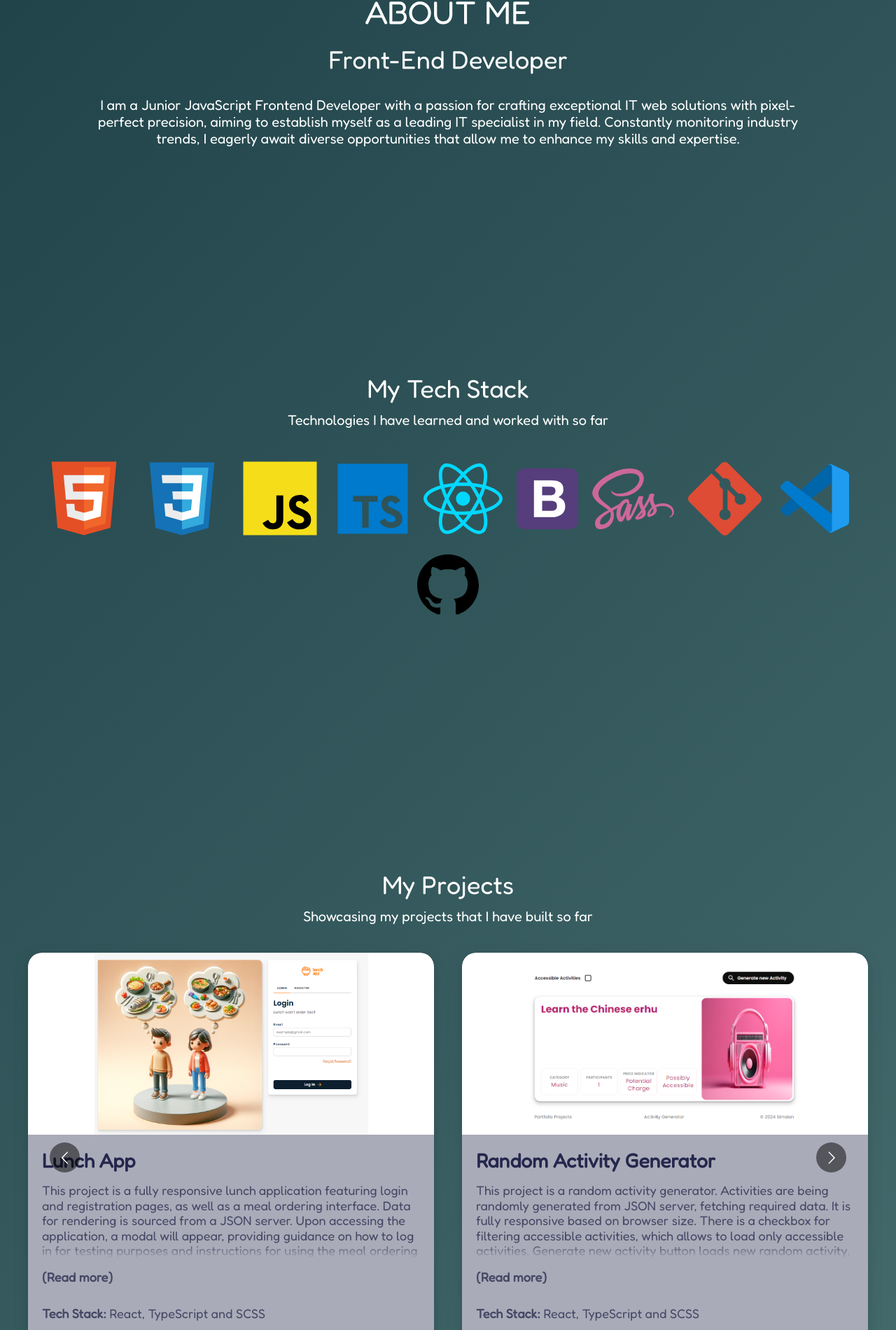
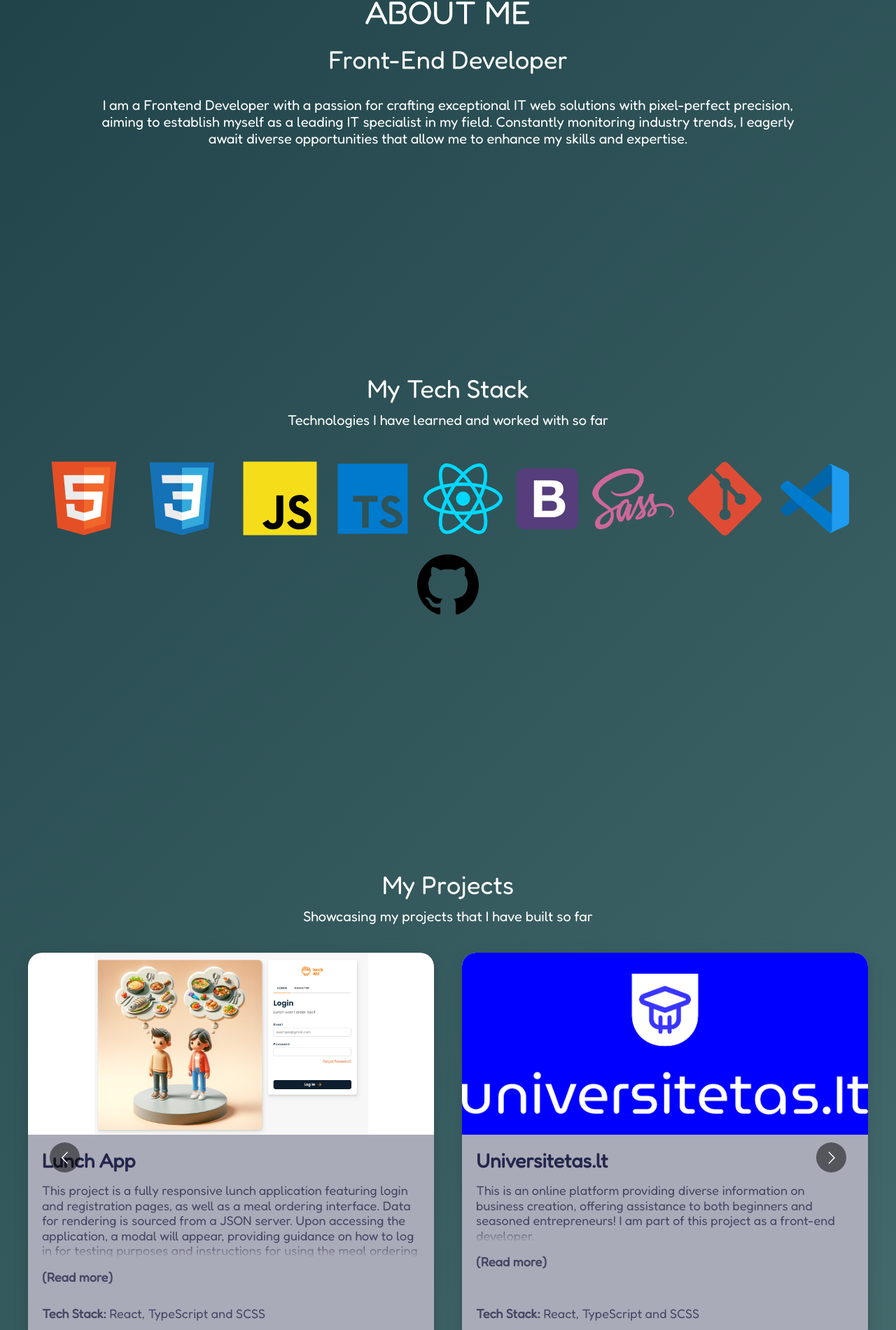
Before and after one commit to Simasdan/Portfolio-projects, a React (Vite) app in the folder 0-portfolio-web-page/: page / in a window 1280 px wide. Shown: the part 1289-3189 px from the top of the page at 70% size. Built offline with nearby package versions, Linux system fonts and the light colour scheme.

Commit message:
Small changes

```diff
--- a/0-portfolio-web-page/src/components/IntroSection/IntroSection.css
+++ b/0-portfolio-web-page/src/components/IntroSection/IntroSection.css
@@ -17,7 +17,7 @@
 .intro-section .gradient-wrapper {
     width: 300px;
     height: 300px;
-    background-image: linear-gradient(90deg, rgba(34,193,195,1) 0%, rgba(253,187,45,1) 100%);
+    /* background-image: linear-gradient(90deg, rgba(34,193,195,1) 0%, rgba(253,187,45,1) 100%); */
     border: 8px solid transparent;
     border-radius: 50%;
     background-size: cover;
--- a/0-portfolio-web-page/src/components/IntroSection/IntroSection.jsx
+++ b/0-portfolio-web-page/src/components/IntroSection/IntroSection.jsx
@@ -9,7 +9,7 @@ const IntroSection = () => {
             </div>
             <h1 className='intro-section-title'>About me</h1>
             <h2 className='intro-section-subtitle'>Front-End Developer</h2>
-            <p>I am a Junior JavaScript Frontend Developer with a passion for crafting exceptional IT web solutions with pixel-perfect precision, aiming to establish myself as a leading IT specialist in my field. Constantly monitoring industry trends, I eagerly await diverse opportunities that allow me to enhance my skills and expertise.</p>
+            <p>I am a Frontend Developer with a passion for crafting exceptional IT web solutions with pixel-perfect precision, aiming to establish myself as a leading IT specialist in my field. Constantly monitoring industry trends, I eagerly await diverse opportunities that allow me to enhance my skills and expertise.</p>
         </div>
     )
 }
--- a/0-portfolio-web-page/src/components/ProjectSection/CarouselWrapper.jsx
+++ b/0-portfolio-web-page/src/components/ProjectSection/CarouselWrapper.jsx
@@ -35,6 +35,13 @@ const CarouselWrapper = () => {
                     techStack={'React, TypeScript and SCSS'}
                     livePreviewLink={'https://tangerine-brigadeiros-d5c2da.netlify.app/'}
                     codeLink={'https://github.com/Simasdan/Portfolio-projects/tree/main/5-lunch-app'} />
+                <ProjectCard
+                    imageClass={'seventh'}
+                    title={'Universitetas.lt'}
+                    description={'This is an online platform providing diverse information on business creation, offering assistance to both beginners and seasoned entrepreneurs! I am part of this project as a front-end developer.'}
+                    techStack={'React, TypeScript and SCSS'}
+                    livePreviewLink={'https://www.universitetas.lt'}
+                    />
                 <ProjectCard
                     imageClass={'fifth'}
                     title={'Random Activity Generator'}
--- a/0-portfolio-web-page/src/components/Projects/ProjectCard.css
+++ b/0-portfolio-web-page/src/components/Projects/ProjectCard.css
@@ -52,6 +52,13 @@
     background-position: center;
     background-size: contain;
     background-color: #fff;
+}
+
+.project-card .project-card-image.seventh {
+    background-image: url(images/universitetaslt.png);
+    background-position: center;
+    background-size: contain;
+    background-color: blue;
 }
 
 .project-card .project-card-text {
--- a/0-portfolio-web-page/src/components/Projects/ProjectCard.jsx
+++ b/0-portfolio-web-page/src/components/Projects/ProjectCard.jsx
@@ -23,7 +23,8 @@ const ProjectCard = ({ imageClass, title, description, techStack, livePreviewLin
                             </div>
                             Live Preview
                         </a>
-                        <a href={codeLink} target="_blank">
+                        {codeLink && (
+                            <a href={codeLink} target="_blank">
                             <div>
                                 <svg width="20" height="20" viewBox="0 0 20 20" fill="none" xmlns="http://www.w3.org/2000/svg">
                                     <g clip-path="url(#clip0_10_90)">
@@ -38,6 +39,7 @@ const ProjectCard = ({ imageClass, title, description, techStack, livePreviewLin
                             </div>
                             View Code
                         </a>
+                        )}
                     </div>
                 </div>
             </div>
```
Also changed, not shown: 0-portfolio-web-page/src/components/Projects/images/universitetaslt.png (added).
